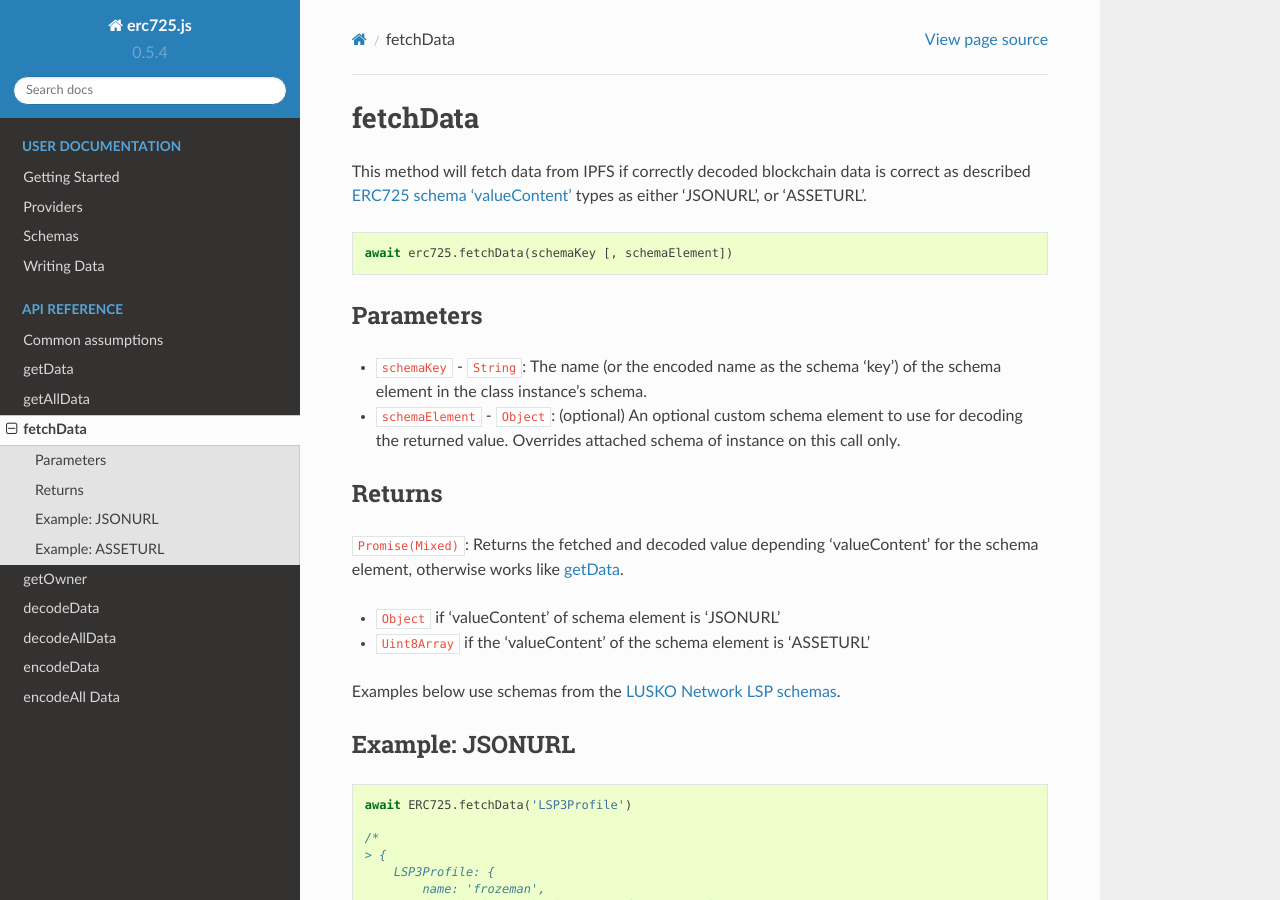
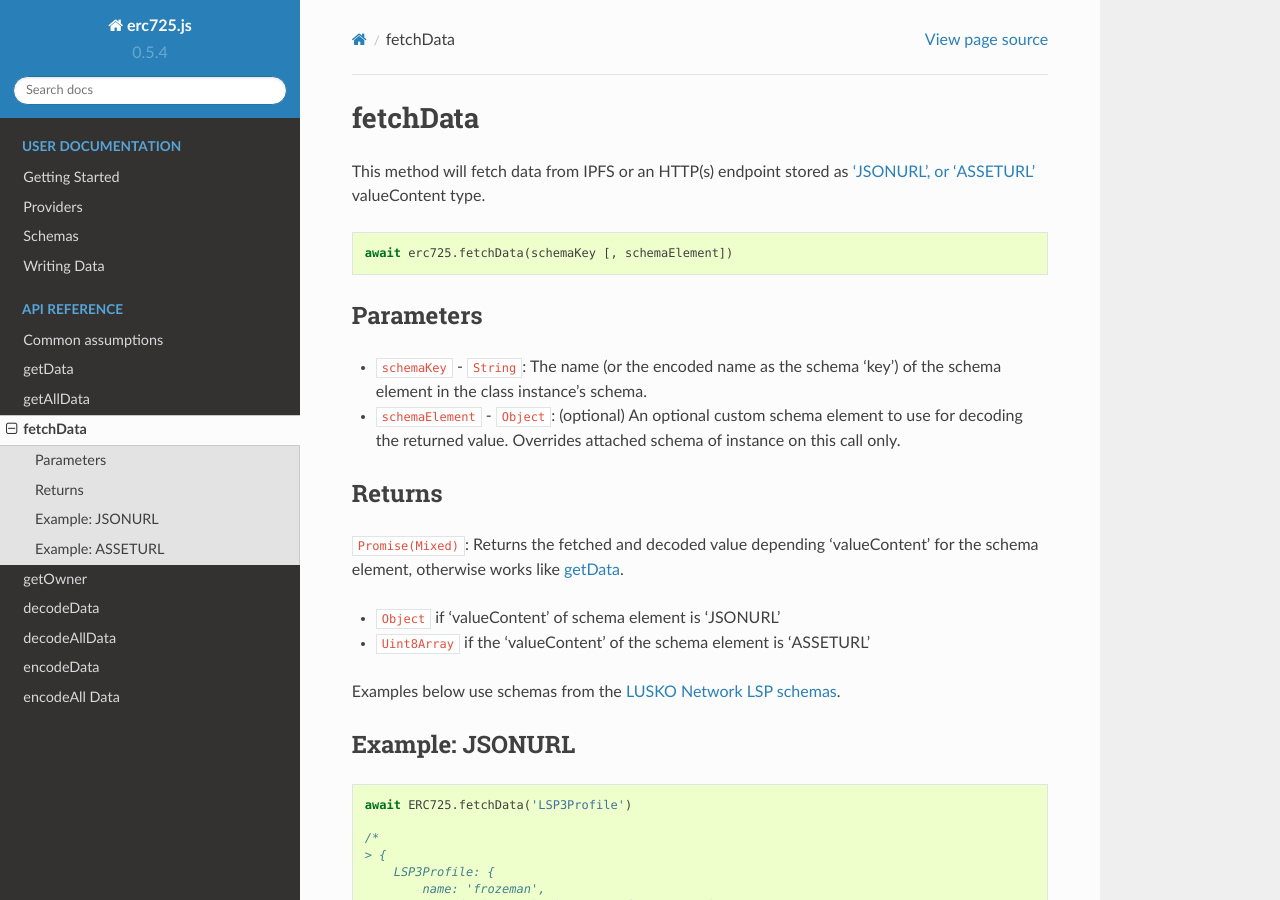
Before and after one commit to ERC725Alliance/erc725.js, a Sphinx documentation site: the page built from docs/source/content/api/api-fetch-data.rst, in a window 1280 px wide and 900 px high. Built offline with Sphinx 7.4.7 and the Read the Docs theme 2.0.0, drawn with Linux system fonts in a browser that asks for light colours.

Commit message:
Update api-fetch-data.rst

```diff
--- a/docs/source/content/api/api-fetch-data.rst
+++ b/docs/source/content/api/api-fetch-data.rst
@@ -3,7 +3,7 @@
 fetchData
 ##################################################
 
-This method will fetch data from IPFS if correctly decoded blockchain data is correct as described `ERC725 schema 'valueContent' <http://google.com>`_ types as either 'JSONURL', or 'ASSETURL'.
+This method will fetch data from IPFS or an HTTP(s) endpoint stored as `'JSONURL', or 'ASSETURL' <https://github.com/lukso-network/LIPs/blob/master/LSPs/LSP-2-ERC725YJSONSchema.md#asseturl>`_ valueContent type.
 
 .. code-block:: javascript
 
```
